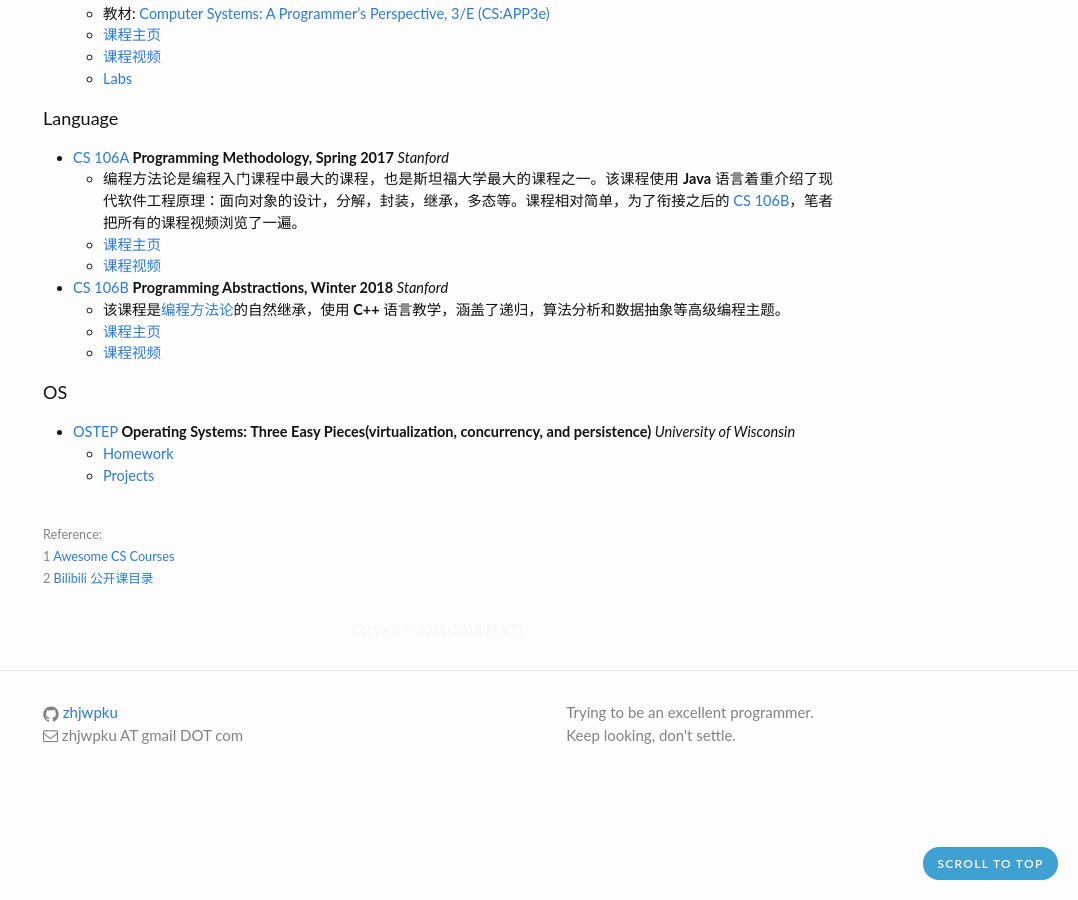
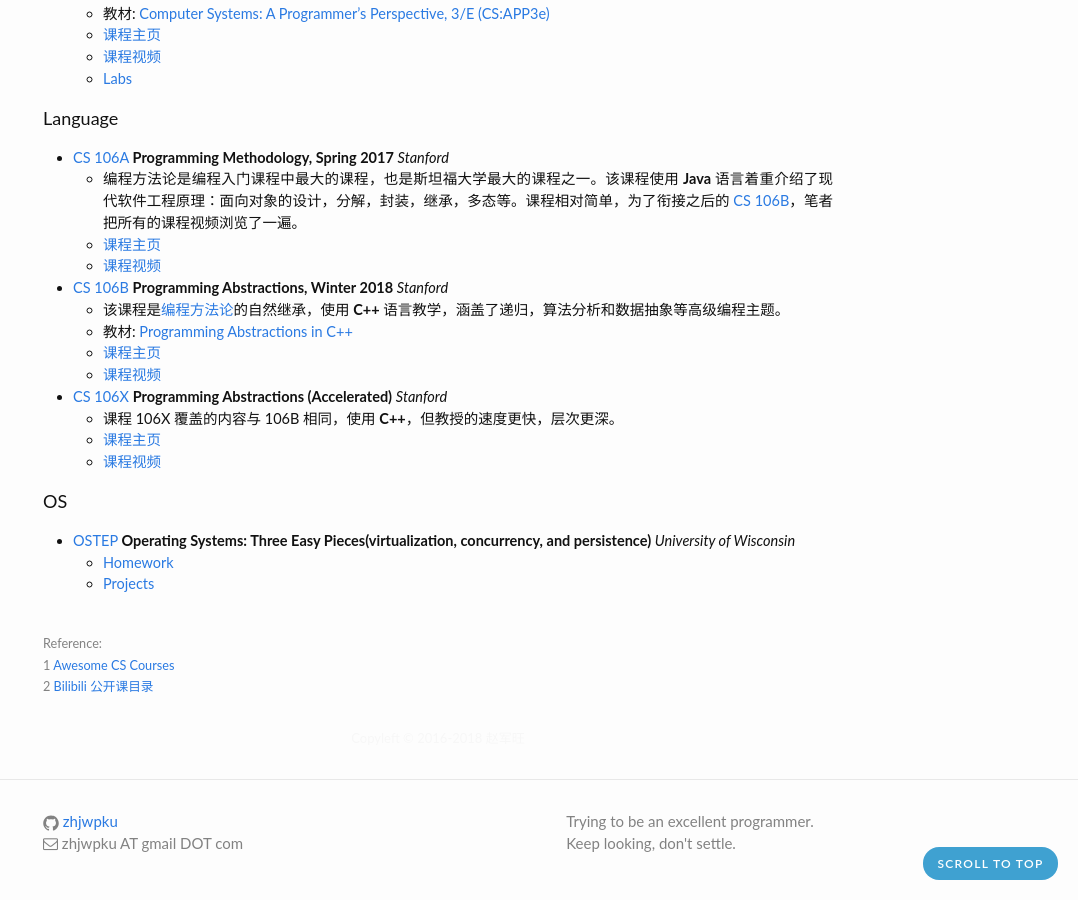
Before and after one commit to zhjwpku/zhjwpku.github.io, a Jekyll site: the page built from _posts/2018-09-16-awesome-cs-courses.md, in a window 1280 px wide and 900 px high, scrolled down 597 px. Shown: the whole window, without its empty margins (202-1280 px from the left). Built offline with Jekyll 4.4.1, drawn with Linux system fonts in a browser that asks for light colours; comment, search, counter and statistics services are not loaded.

Commit message:
cs106x
Signed-off-by: Zhao Junwang <zhjwpku@gmail.com>

```diff
--- a/_posts/2018-09-16-awesome-cs-courses.md
+++ b/_posts/2018-09-16-awesome-cs-courses.md
@@ -38,8 +38,13 @@
     - [课程视频][cs106a-video]
 - [CS 106B][cs106b] **Programming Abstractions, Winter 2018** *Stanford*
     - 该课程是[编程方法论][cs106a]的自然继承，使用 **C++** 语言教学，涵盖了递归，算法分析和数据抽象等高级编程主题。
+    - 教材: [Programming Abstractions in C++][cs106b-textbook]
     - [课程主页][cs106b]
     - [课程视频][cs106b-video]
+- [CS 106X][cs106x] **Programming Abstractions (Accelerated)** *Stanford*
+    - 课程 106X 覆盖的内容与 106B 相同，使用 **C++**，但教授的速度更快，层次更深。
+    - [课程主页][cs106x]
+    - [课程视频][cs106x-video]
 
 #### OS
 
@@ -77,5 +82,7 @@
 [cs106a-video]: https://www.bilibili.com/video/av21133071
 [cs106b]: http://stanford.edu/class/archive/cs/cs106b/cs106b.1184/index.shtml
 [cs106b-video]: https://www.bilibili.com/video/av21620553
+[cs106b-textbook]: /assets/pdf/books/Programming.Abstractions.in.CPP.pdf
 [cs193a-video]: https://www.youtube.com/watch?v=iBBOUzGS8QU&list=PLBx6OgewIjRoF1eh017uRiPuV42piY_iP&index=2
+[cs106x]: http://web.stanford.edu/class/archive/cs/cs106x/cs106x.1182/index.shtml
 [cs106x-video]: https://www.bilibili.com/video/av21619854
```
Also changed, not shown: 1 other file.
